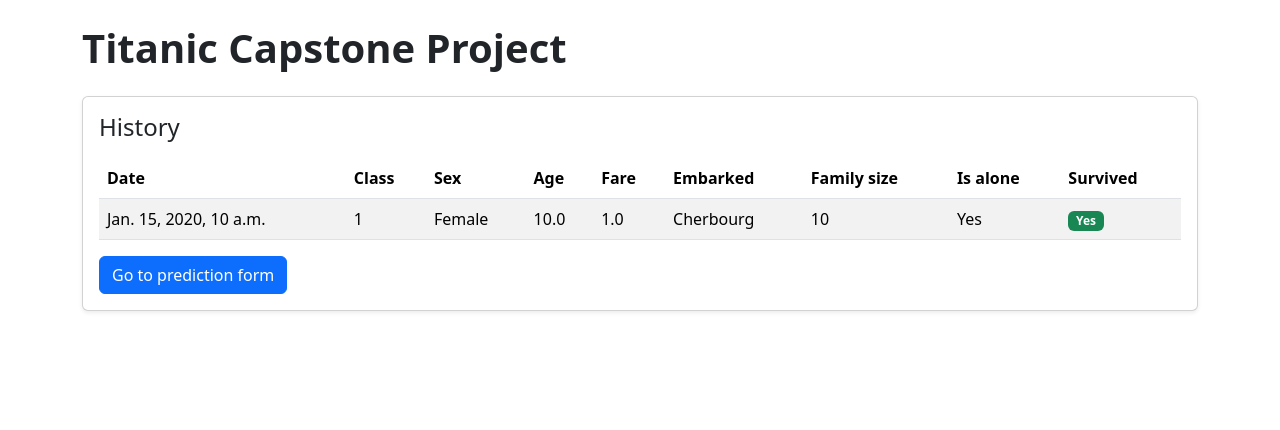
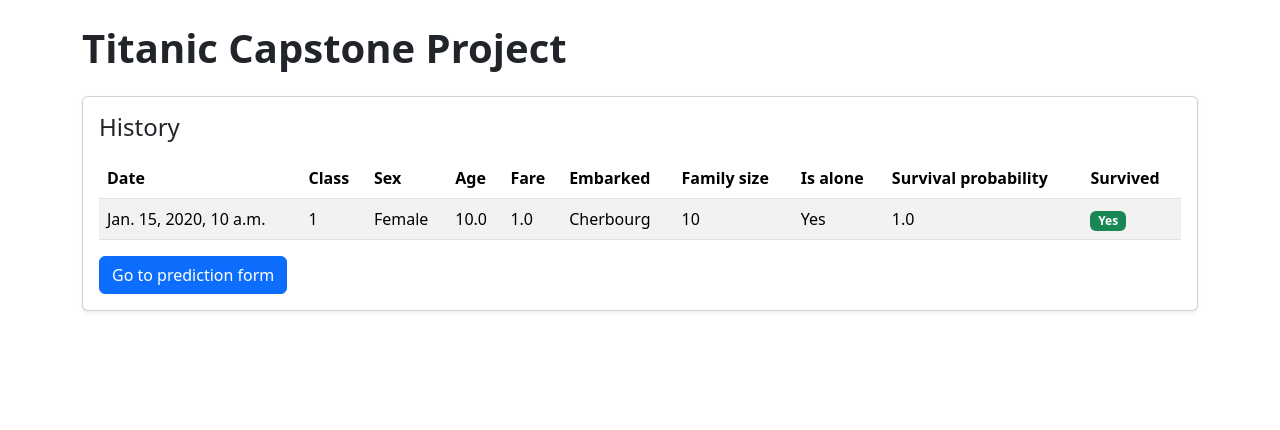
Before and after one commit to krish26/Titanic_Capstone_Project, a Django app: page /history/ in a window 1280 px wide. Shown: the part 56-486 px from the top of the page. Run offline with Django 5.2, Linux system fonts and the light colour scheme; tables that the repository leaves empty hold one stand-in row (values such as "Sample post").

Commit message:
Added survival_probability to history

```diff
--- a/templates/history.html
+++ b/templates/history.html
@@ -21,6 +21,7 @@
                                 <th>Embarked</th>
                                 <th>Family size</th>
                                 <th>Is alone</th>
+                                <th>Survival probability</th>
                                 <th>Survived</th>
                             </tr>
                         </thead>
@@ -35,6 +36,7 @@
                                     <td>{{ p.embarked_label }}</td>
                                     <td>{{ p.family_size }}</td>
                                     <td>{{ p.alone_label }}</td>
+                                    <td>{{ p.survival_probability }}</td>
                                     <td>
                                         {% if p.survived %}
                                             <span class="badge bg-success">Yes</span>
```
